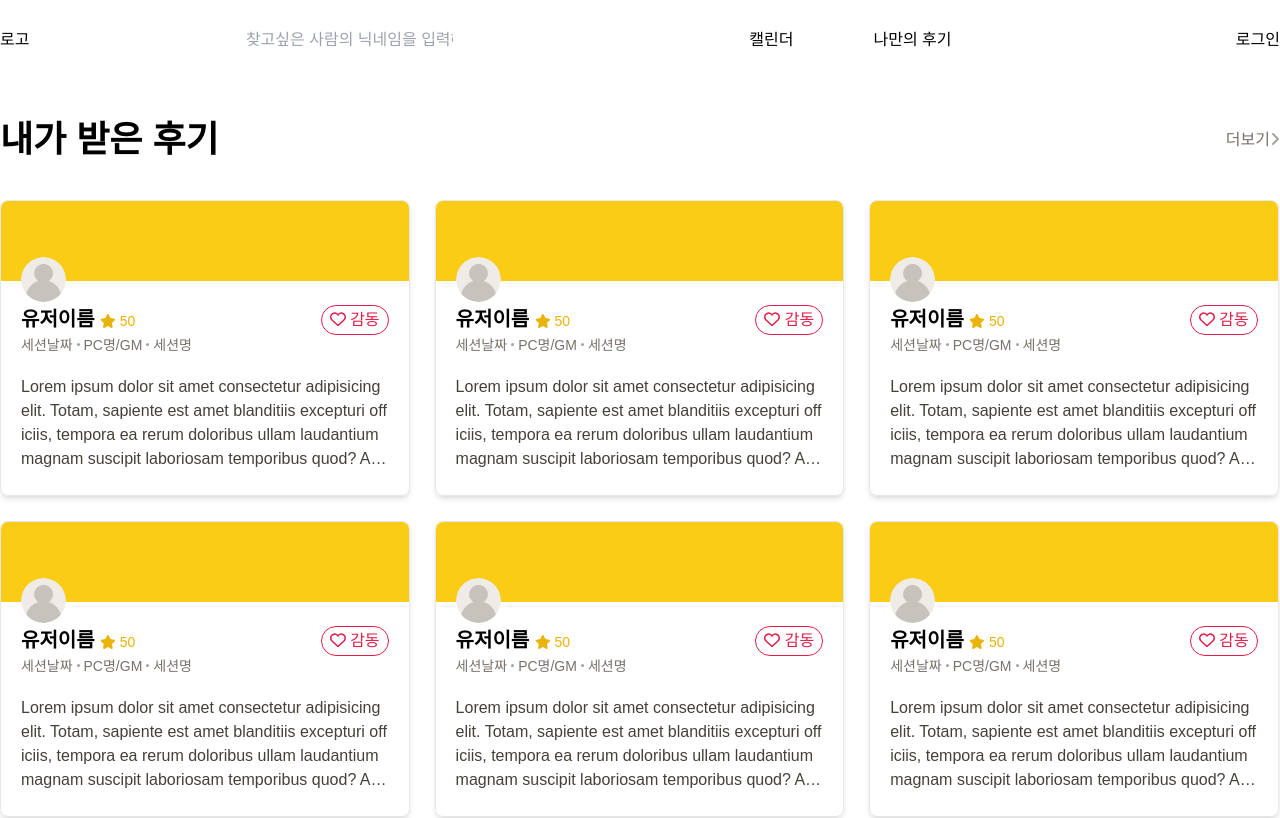
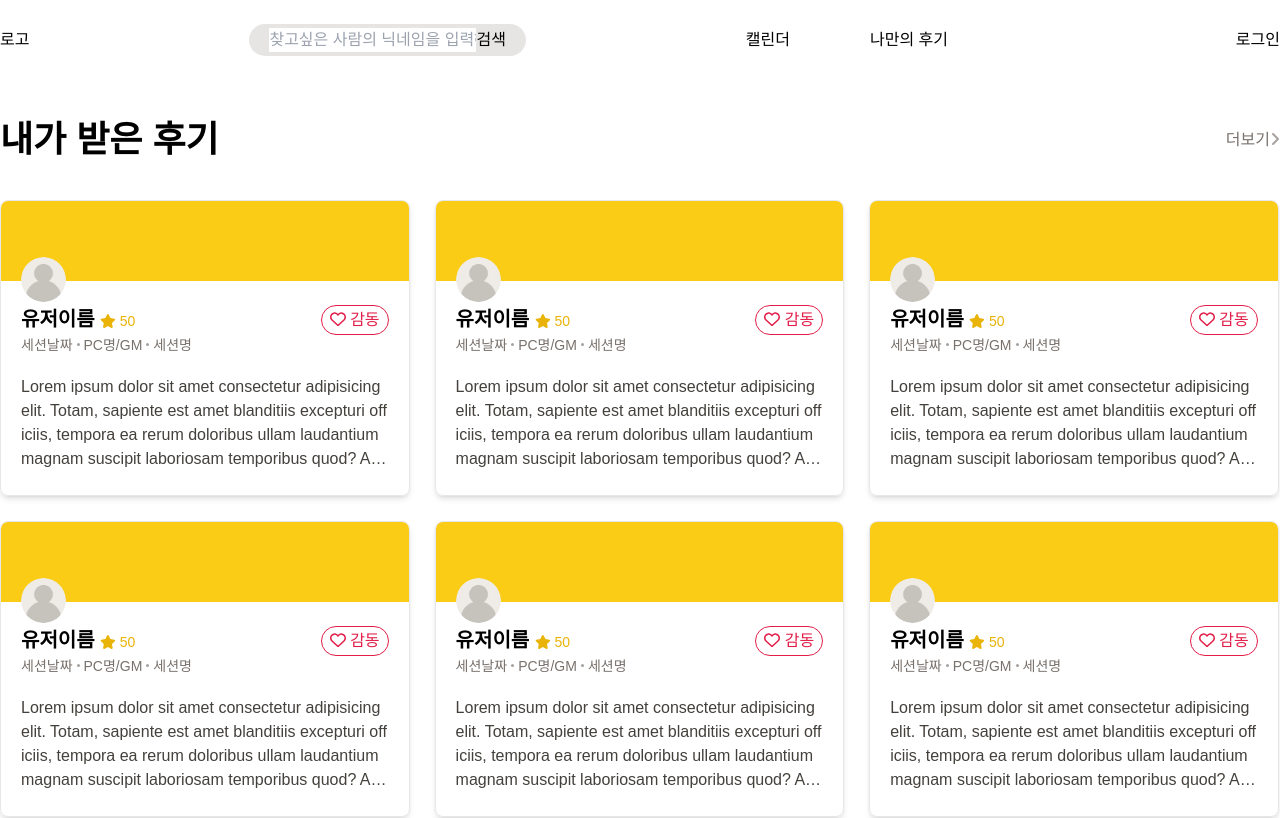
Before and after one commit to bundasse/trpgreview, a Vue app: page / in a window 1280 px wide. Shown: the top 818 px of the page. Built offline with nearby package versions, Linux system fonts and the light colour scheme.

Commit message:
검색바 ui 수정

```diff
--- a/src/components/NavComp.vue
+++ b/src/components/NavComp.vue
@@ -2,12 +2,11 @@
     <!-- 데스크탑 -->
     <div class="gnb max-w-7xl mx-auto h-20 flex justify-between items-center">
         <h1><router-link to="/">로고</router-link></h1>
-        <div>
-            <input type="" name="" value="" placeholder="찾고싶은 사람의 닉네임을 입력해보세요">
-            <button></button>
+        <div class="flex rounded-2xl bg-stone-200 px-5 py-1">
+            <input class="basis-5/6" type="" name="" value="" placeholder="찾고싶은 사람의 닉네임을 입력해보세요">
+            <button>검색</button>
         </div>
         <ul class="flex gap-20">
-            <li></li>
             <li>캘린더</li>
             <li>나만의 후기</li>
         </ul>
```
